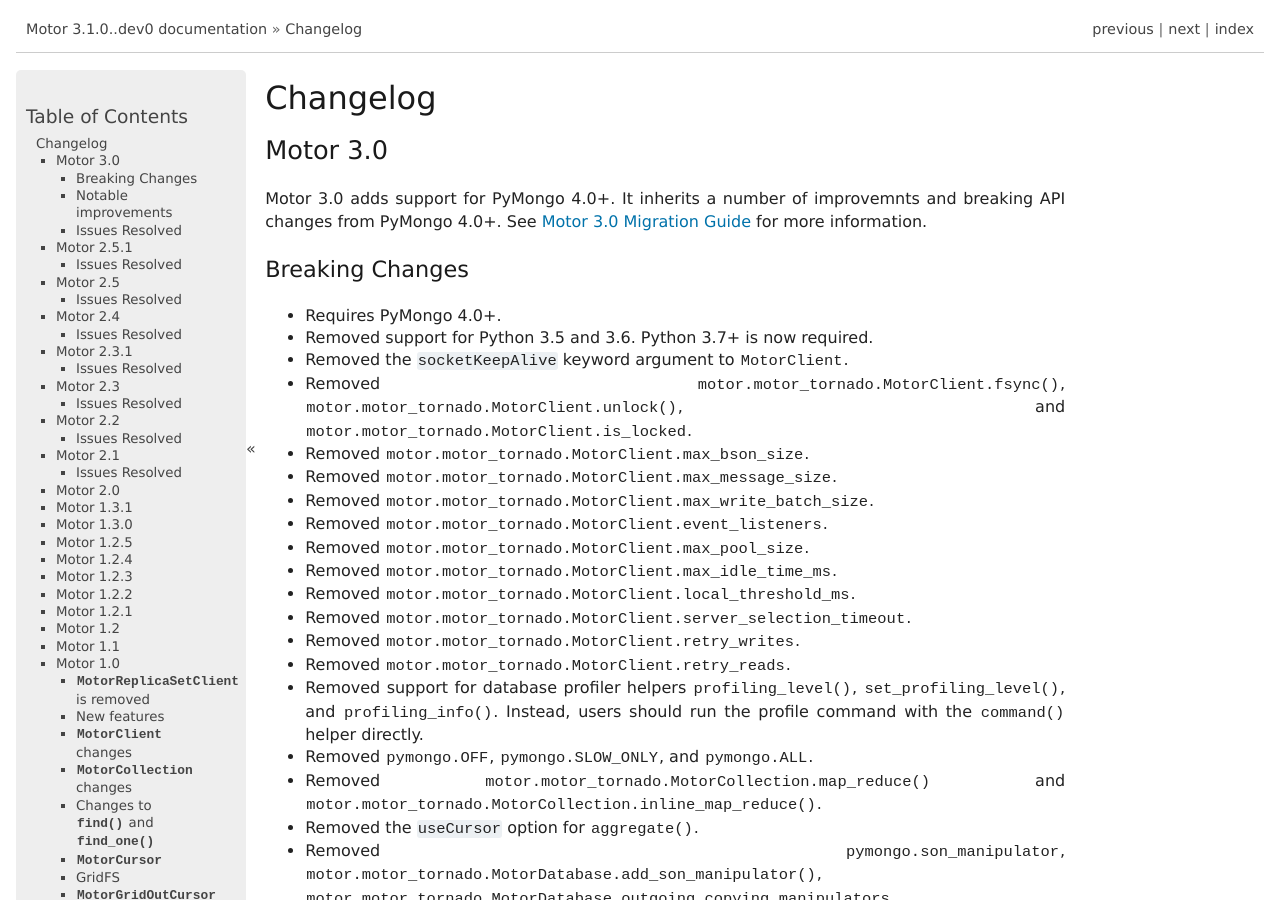
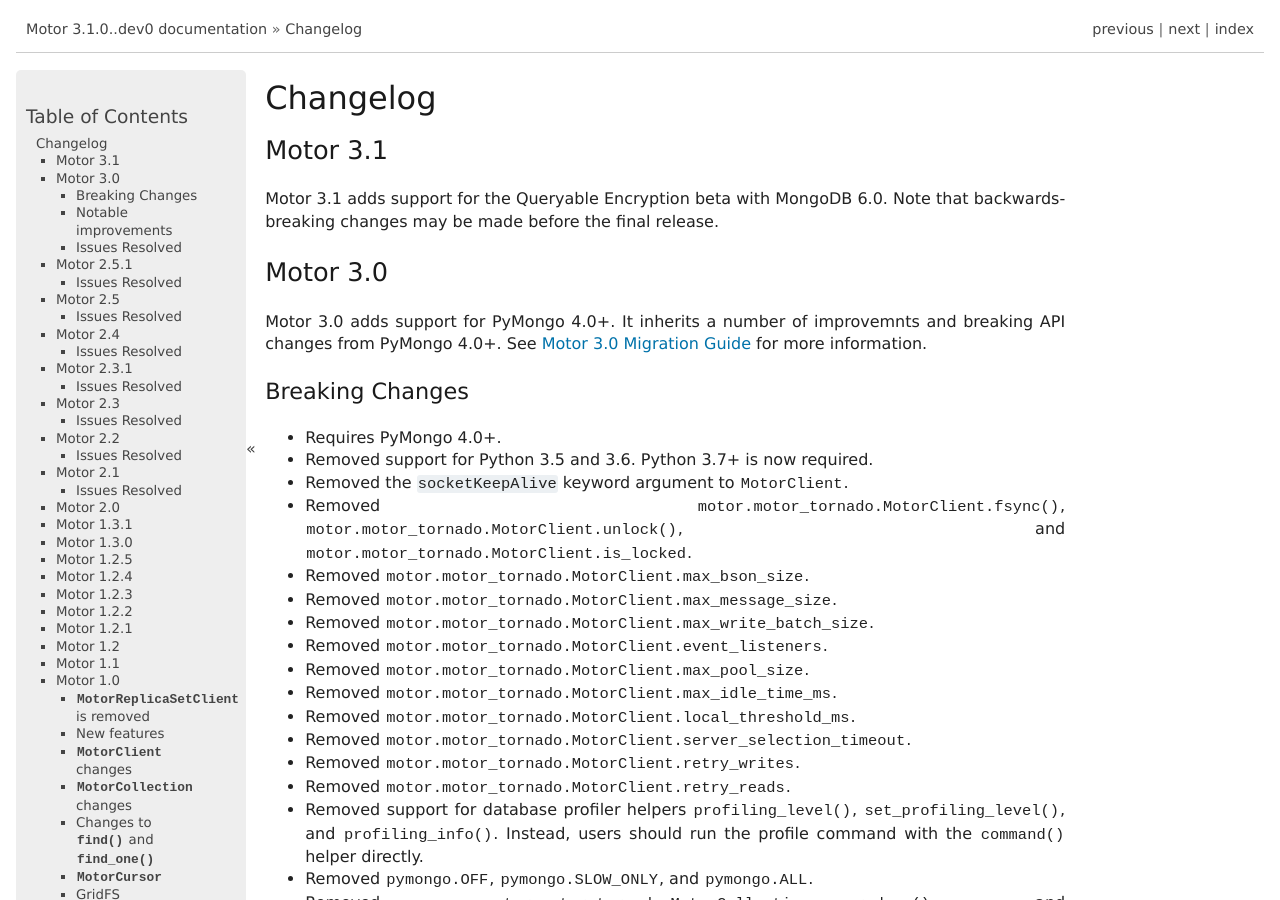
Before and after one commit to mongodb/motor, a Sphinx documentation site: the page built from doc/changelog.rst, in a window 1280 px wide and 900 px high. Built offline with Sphinx 7.4.7, drawn with Linux system fonts in a browser that asks for light colours; the version number is read from the project's files by our own code.

Commit message:
MOTOR-974 Document Queryable Encryption API as "Public Technical Preview"

```diff
--- a/doc/changelog.rst
+++ b/doc/changelog.rst
@@ -2,6 +2,13 @@
 =========
 
 .. currentmodule:: motor.motor_tornado
+
+Motor 3.1
+---------
+
+Motor 3.1 adds support for the Queryable Encryption beta with MongoDB 6.0.
+Note that backwards-breaking changes may be made before the final release.
+
 
 Motor 3.0
 ---------
```
